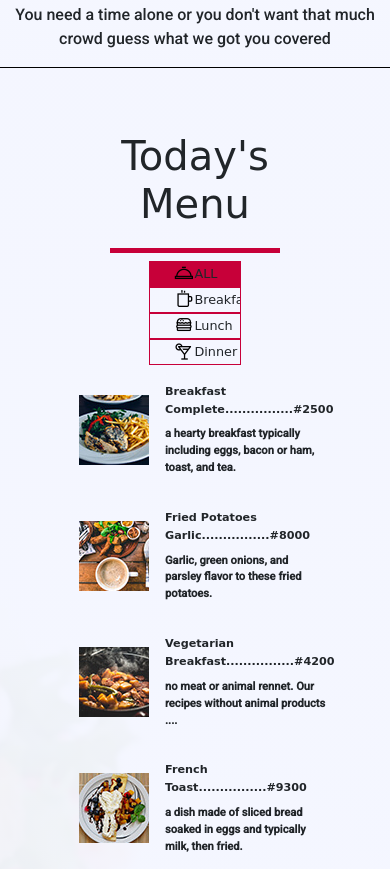
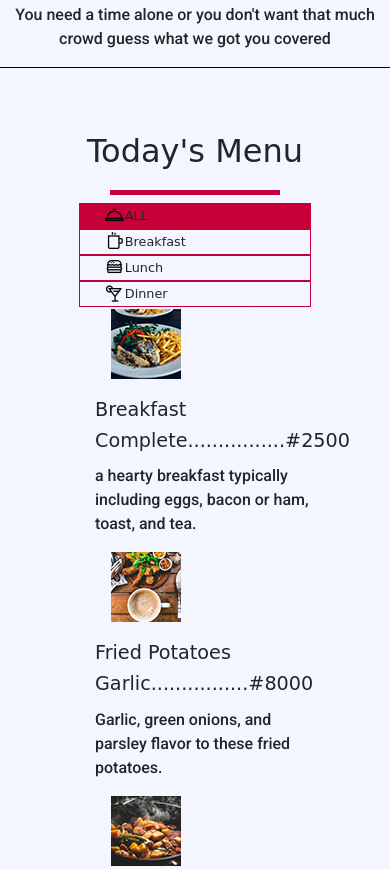
Before and after one commit to Techbrolakes/Xquisite-Meals, a plain HTML site: page index.html in a window 390 px wide. Shown: the part 3039-3908 px from the top of the page. Drawn offline with nearby package versions, Linux system fonts and the light colour scheme; some packages are replaced by stand-ins of ours; a web font is replaced by a local one.

Commit message:
3rd major changes

```diff
--- a/css/style.css
+++ b/css/style.css
@@ -678,6 +678,10 @@ footer button {
 }
 
 @media screen and (max-width: 667px) {
+  body {
+    overflow-x: hidden;
+  }
+
   .nav-link {
     background-color: #222831 !important;
     color: #fff;
@@ -719,11 +723,23 @@ footer button {
     font-family: "lato", cursive;
   }
 
+  .menu .food {
+    display: block;
+  }
+
+  .all img {
+    margin-left: 2rem;
+  }
+
 
 
   .menu .las {
     color: #000000;
     font-size: 1.3rem;
+  }
+
+  .menu h1 {
+    font-size: 2rem !important;
   }
 
   .menu ul li {
@@ -737,16 +753,6 @@ footer button {
     transition: 1s ease-in-out all;
   }
 
-  .food-details h6 {
-    line-height: 1.6;
-    font-size: 1.2rem;
-  }
-
-  .food-details p {
-    font-family: "Roboto", sans-serif;
-    font-size: 0.7rem;
-    font-weight: bold;
-  }
 
   .number-animation {
     display: none;
@@ -762,7 +768,7 @@ footer button {
 
   .menu ul {
     margin: .1rem auto;
-    width: 40%;
+    width: 100%;
     text-align: center;
     display: block;
     align-items: center;
@@ -771,8 +777,7 @@ footer button {
   }
 
   .food-details h6 {
-    font-size: 0.7rem !important;
-    font-weight: bold;
+    font-size: 1.2rem !important;
     line-height: 1.6;
   }
 
```
